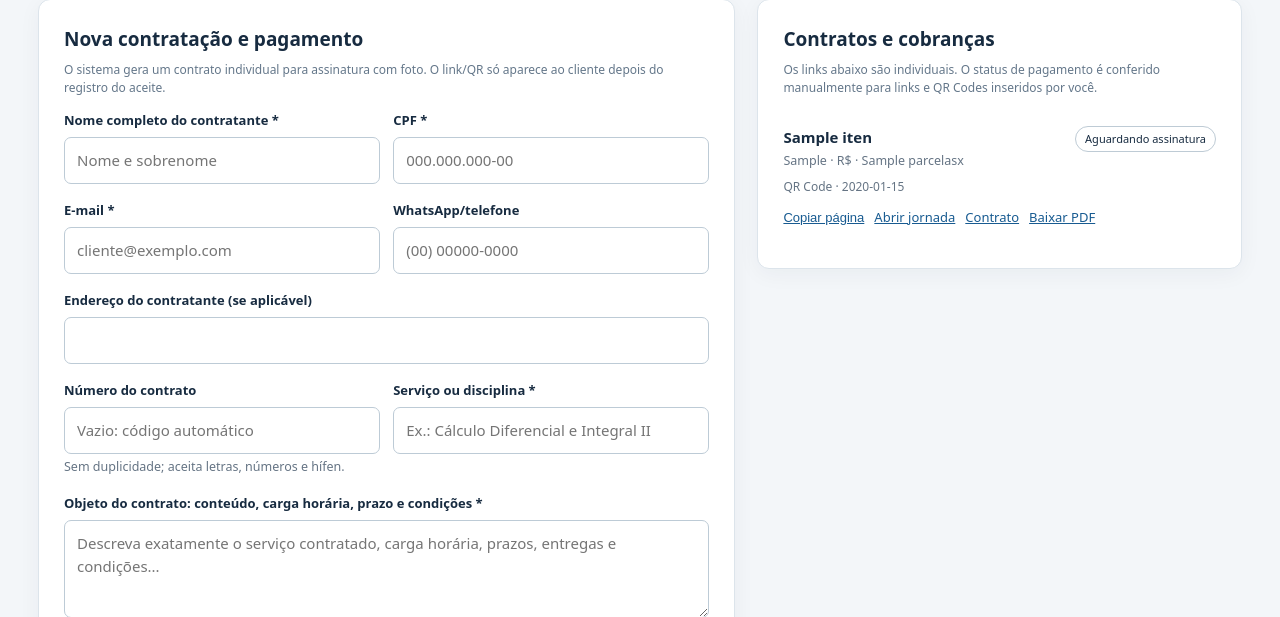
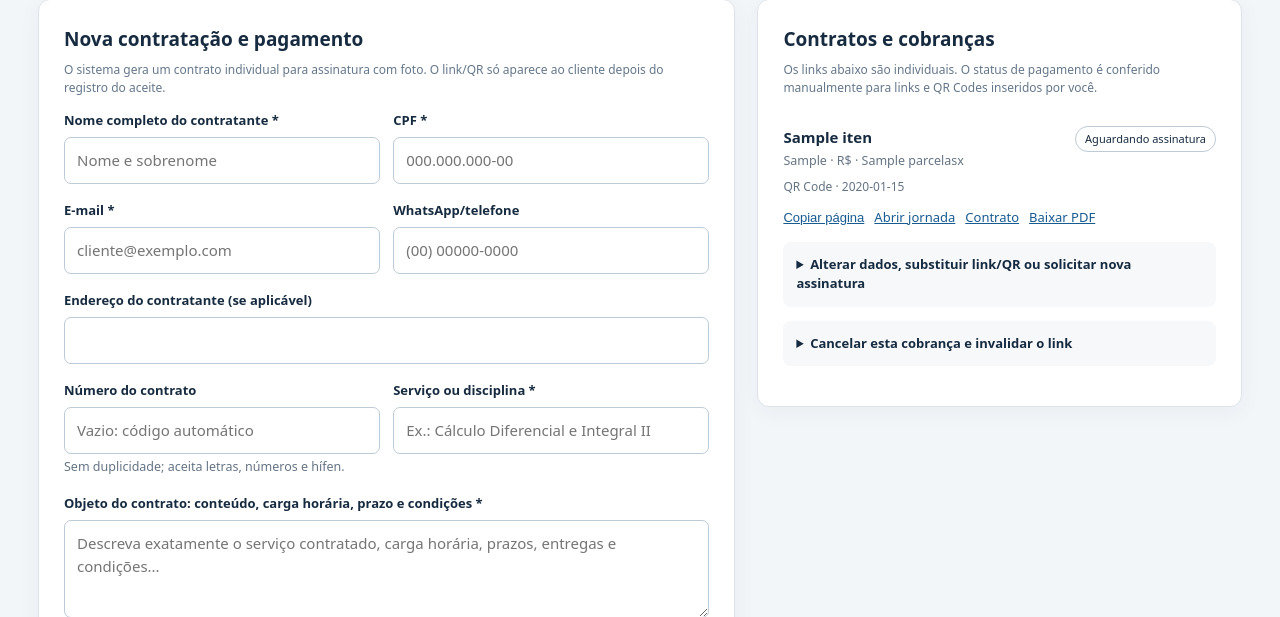
Before and after one commit to WeslleyCouto25/sistema-escolar, a Python web app: template templates/mew/cobrancas_avulsas.html in a window 1280 px wide. Shown: the part 200-817 px from the top of the page. Run offline with Jinja, Linux system fonts and the light colour scheme; the template is opened without the code that fills it: most values are stand-ins (such as "Sample title", 1, 10 or a date in 2020).

Commit message:
feat(ui): ações MEW para editar, reemitir e cancelar contratos e links

```diff
--- a/templates/mew/cobrancas_avulsas.html
+++ b/templates/mew/cobrancas_avulsas.html
@@ -131,13 +131,13 @@
     <article>
       <div class="entryhead">
         <div><strong>{{ item.nome or ('Rascunho ' ~ item.numero_contrato) }}</strong><small>{{ item.numero_contrato }} · R$ {{ money(item.valor_centavos) }} · {{ item.parcelas }}x</small></div>
-        <span class="pill">{% if item.status == 'rascunho' %}Rascunho{% elif item.status == 'pago' %}Pago{% elif item.status == 'aguardando_pagamento' %}Assinado{% else %}Aguardando assinatura{% endif %}</span>
+        <span class="pill">{% if item.status == 'rascunho' %}Rascunho{% elif item.status == 'cancelado' %}Cancelado{% elif item.status == 'pago' %}Pago{% elif item.status == 'aguardando_pagamento' %}Assinado{% else %}Aguardando assinatura{% endif %}</span>
       </div>
       <div class="kv">{{ 'PicPay' if item.forma_cobranca == 'link' else 'QR Code' }} · {{ item.criado_em.strftime('%d/%m/%Y') }}</div>
       <div class="rowlinks">
         {% if item.status == 'rascunho' %}
-          <a href="/mew/cobrancas-avulsas/{{ item.id }}/editar">Completar e publicar</a>
-        {% else %}
+          <a href="/mew/cobrancas-avulsas/{{ item.id }}/editar">Editar dados / pagamento / publicar</a>
+        {% elif item.status != 'cancelado' %}
           {% set url_compartilhar = base_url ~ '/cobranca/' ~ item.token %}
           <button type="button" data-copy="{{ url_compartilhar }}" onclick="copiar(this.dataset.copy)">Copiar página</button>
           <a href="{{ url_compartilhar }}" target="_blank" rel="noopener">Abrir jornada</a>
@@ -149,6 +149,26 @@
         <a href="/mew/cobrancas-avulsas/{{ item.id }}/evidencia/assinatura" target="_blank" rel="noopener">Assinatura</a>
         {% endif %}
       </div>
+      {% if item.status not in ('pago', 'cancelado') %}
+      <details class="confirm">
+        <summary>Alterar dados, substituir link/QR ou solicitar nova assinatura</summary>
+        <p class="help">A revisão invalida o link anterior e, se já houve assinatura, exige nova assinatura. As provas anteriores ficam preservadas no histórico.</p>
+        <form action="/mew/cobrancas-avulsas/{{ item.id }}/revisar" method="post" onsubmit="return confirm('Revogar o link atual e preparar nova versão do contrato?')">
+          <input type="hidden" name="csrf_token" value="{{ csrf_token }}">
+          <div class="field"><label>Motivo da revisão</label><input name="motivo" required minlength="10" maxlength="500" placeholder="Ex.: corrigir endereço ou trocar o link PicPay"></div>
+          <button class="button" type="submit">Reabrir para edição e reenviar</button>
+        </form>
+      </details>
+      <details class="confirm">
+        <summary>Cancelar esta cobrança e invalidar o link</summary>
+        <p class="help">A assinatura e o histórico anteriores não serão apagados. Um link de pagamento externo do PicPay precisa ser cancelado separadamente no PicPay.</p>
+        <form action="/mew/cobrancas-avulsas/{{ item.id }}/cancelar" method="post" onsubmit="return confirm('Cancelar esta cobrança e invalidar a página do cliente?')">
+          <input type="hidden" name="csrf_token" value="{{ csrf_token }}">
+          <div class="field"><label>Motivo do cancelamento</label><input name="motivo" required minlength="10" maxlength="500" placeholder="Motivo do cancelamento"></div>
+          <button class="button" type="submit">Cancelar cobrança</button>
+        </form>
+      </details>
+      {% endif %}
       {% if item.status == 'aguardando_pagamento' %}
       <details class="confirm">
         <summary>Confirmar pagamento após conferir no PicPay/banco</summary>
```
